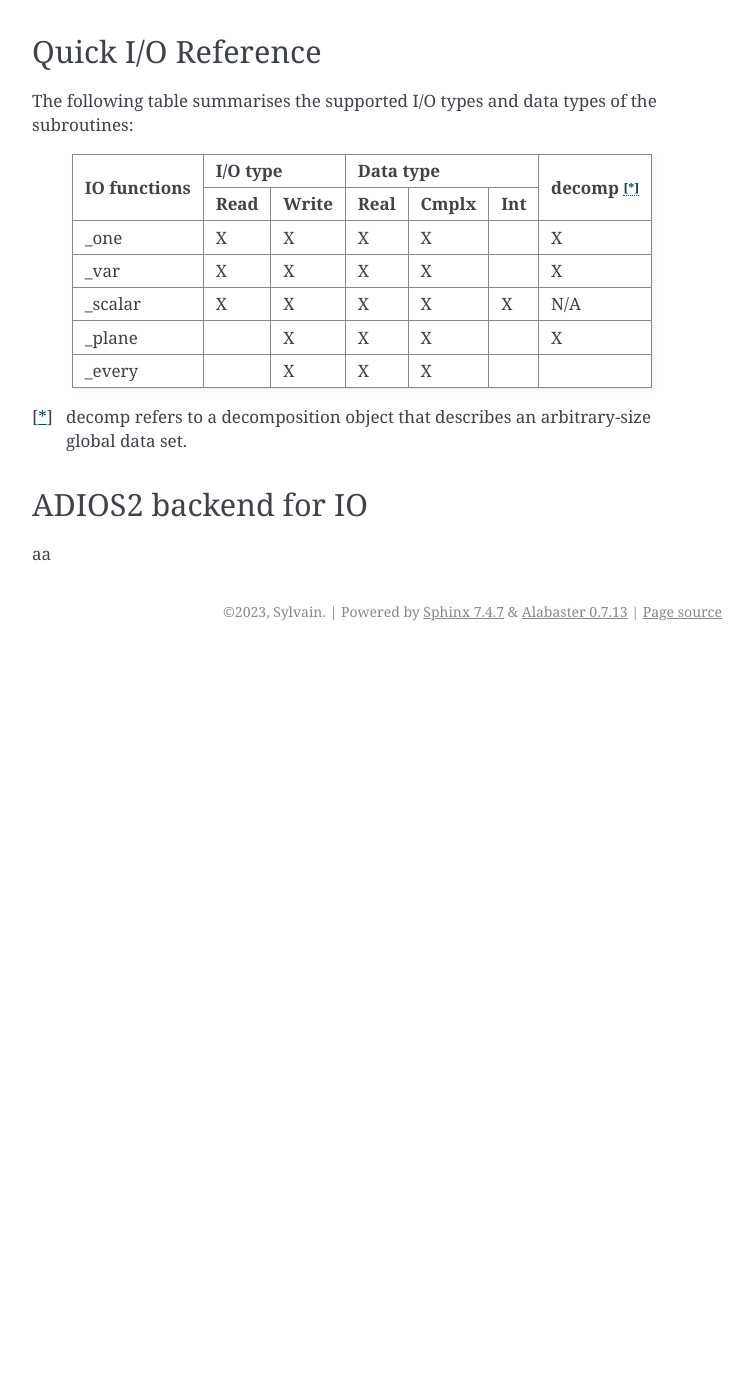
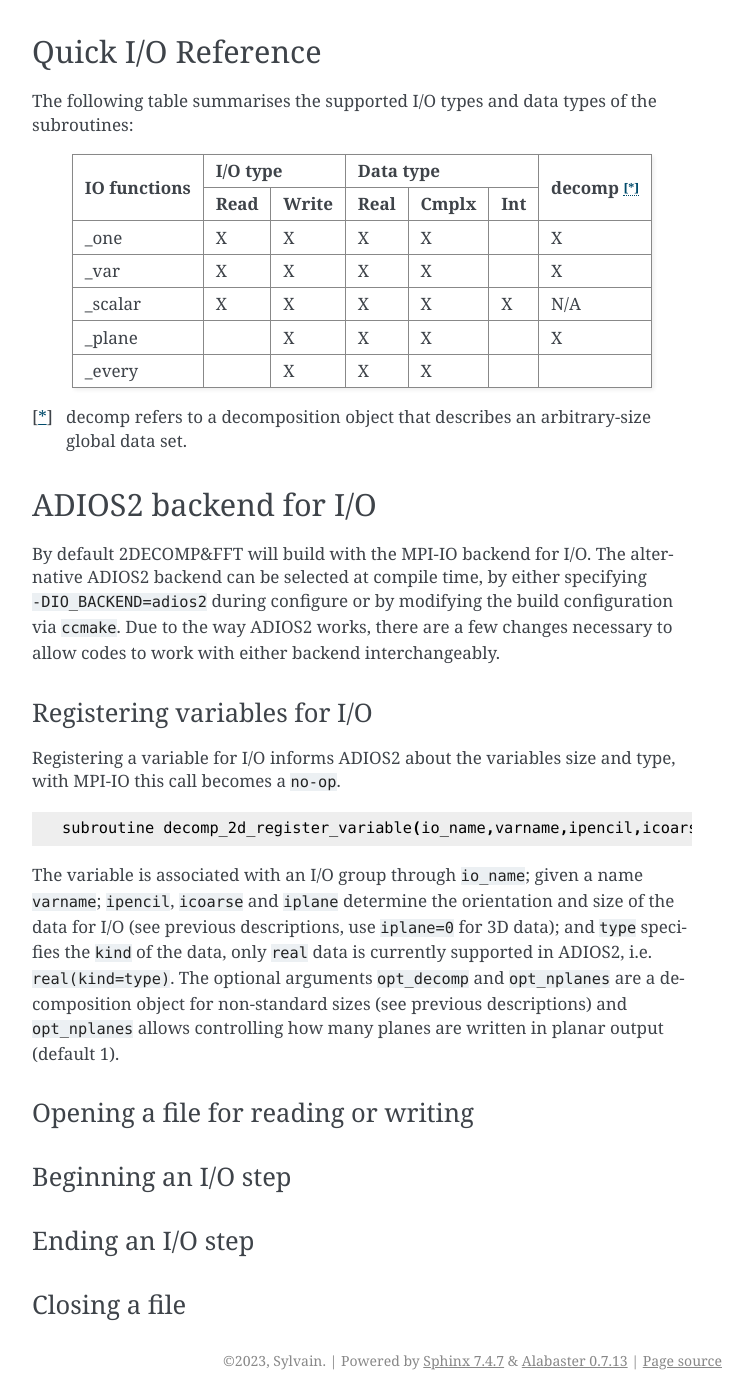
Before and after one commit to 2decomp-fft/2decomp-fft.github.io, a Sphinx documentation site: the page built from docs/source/pages/api_io.rst, in a window 1280 px wide and 1400 px high, scrolled down 3000 px. Shown: the whole window, without its empty margins (388-1141 px from the left). Built offline with Sphinx 7.4.7, drawn with Linux system fonts in a browser that asks for light colours; before the commit the page ends 3651 px from its top, so only the background shows below that; some of the changed text lies outside the part shown.

Commit message:
Add docs for registering variables

```diff
--- a/docs/source/pages/api_io.rst
+++ b/docs/source/pages/api_io.rst
@@ -149,7 +149,40 @@ The following table summarises the supported I/O types and data types of the sub
 
 .. [*] decomp refers to a decomposition object that describes an arbitrary-size global data set.
 
-ADIOS2 backend for IO
+ADIOS2 backend for I/O
 ---------------------------------------
 
-aa
+By default 2DECOMP&FFT will build with the MPI-IO backend for I/O. The alternative ADIOS2 backend
+can be selected at compile time, by either specifying ``-DIO_BACKEND=adios2`` during configure or by
+modifying the build configuration via ``ccmake``. Due to the way ADIOS2 works, there are a few
+changes necessary to allow codes to work with either backend interchangeably.
+
+Registering variables for I/O
+.............................
+
+Registering a variable for I/O informs ADIOS2 about the variables size and type, with MPI-IO this
+call becomes a ``no-op``.
+
+::
+
+   subroutine decomp_2d_register_variable(io_name,varname,ipencil,icoarse,iplane,type,opt_decomp,opt_nplanes)
+
+The variable is associated with an I/O group through ``io_name``; given a name ``varname``;
+``ipencil``, ``icoarse`` and ``iplane`` determine the orientation and size of the data for I/O (see
+previous descriptions, use ``iplane=0`` for 3D data); and ``type`` specifies the ``kind`` of the
+data, only ``real`` data is currently supported in ADIOS2, i.e. ``real(kind=type)``. The optional
+arguments ``opt_decomp`` and ``opt_nplanes`` are a decomposition object for non-standard sizes (see
+previous descriptions) and ``opt_nplanes`` allows controlling how many planes are written in planar
+output (default 1).
+
+Opening a file for reading or writing
+.....................................
+
+Beginning an I/O step
+.....................
+
+Ending an I/O step
+..................
+
+Closing a file
+..............
```
